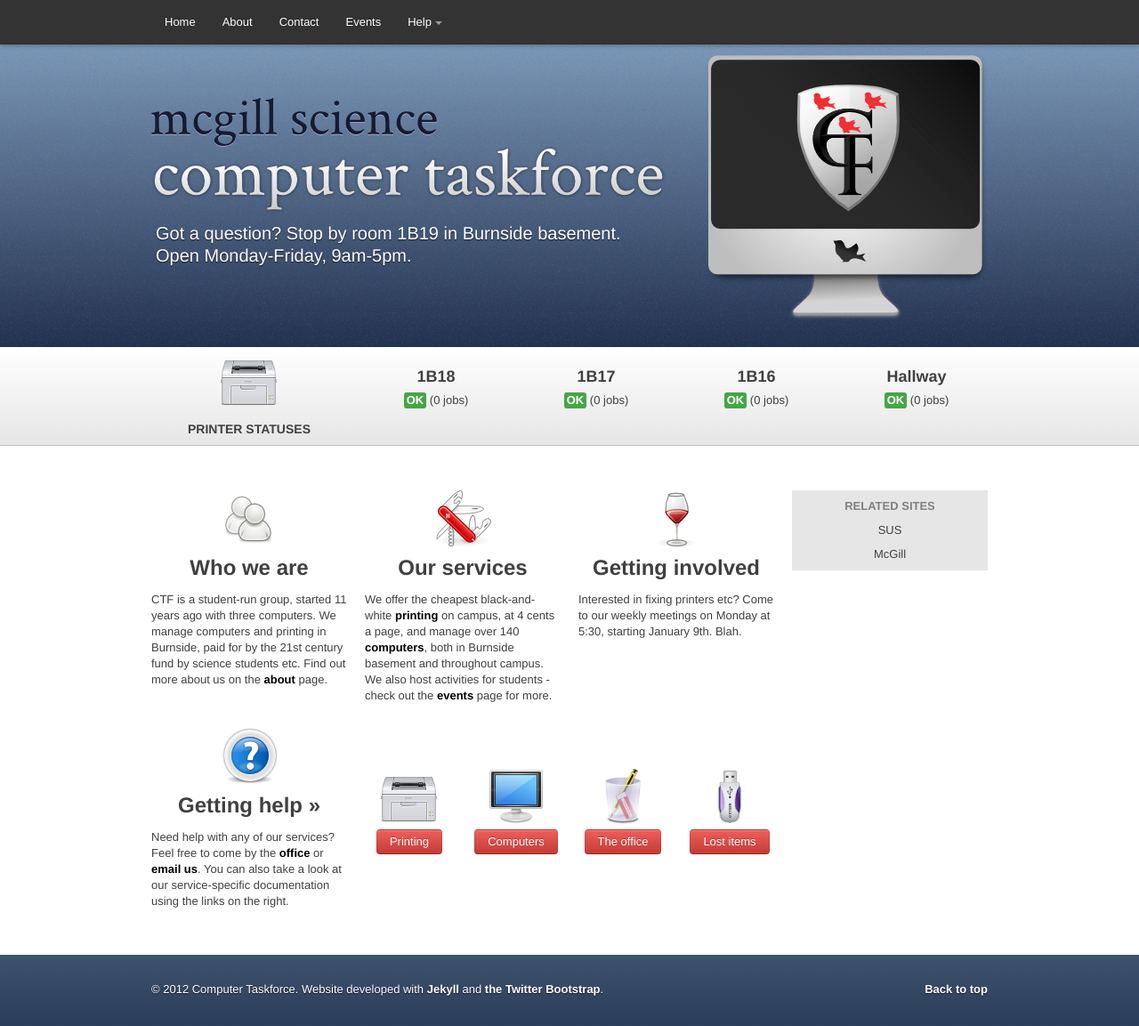
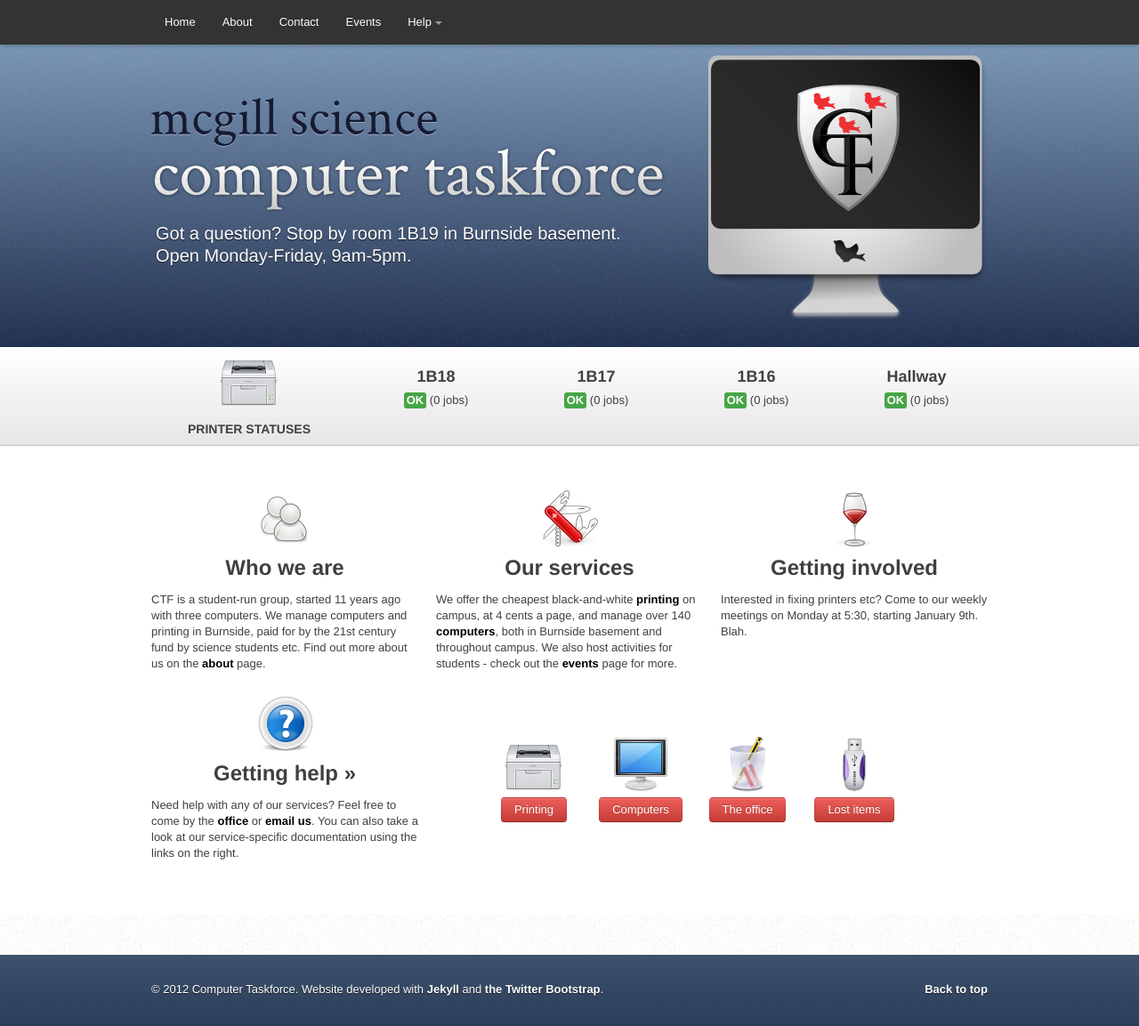
Before and after one commit to ctf/taskforce.sus.mcgill.ca, a Jekyll site: the page built from index.md, in a window 1280 px wide and 1153 px high. Shown: the whole window at 89% size. Built offline with Jekyll 4.4.1, drawn with Linux system fonts in a browser that asks for light colours; Markdown is read by kramdown in place of the engine named in the settings.

Commit message:
Rearrange home page layout
Gets rid of the "Related sites" bar and turns it into three columns of
equal width.

```diff
--- a/_layouts/home.html
+++ b/_layouts/home.html
@@ -38,24 +38,22 @@
 	</div>
 	<div id="content">
 		<div class="container">
-			<div class="row">
-				<div class="span12">
 					<div class="row">
-						<div class="span4">
+						<div class="span-one-third">
 							<div class="center">
 								<img src="img/people.png" alt="" />
 								<h2>Who we are</h2>
 							</div>
 							<p>{{ page.who-we-are | markdownify }}</p>
 						</div>
-						<div class="span4">
+						<div class="span-one-third">
 							<div class="center">
 								<img src="img/services.png" alt="" />
 								<h2>Our services</h2>
 							</div>
 						<p>{{ page.our-services | markdownify }}</p>
 						</div>
-						<div class="span4">
+						<div class="span-one-third">
 							<div class="center">
 								<img src="img/involved.png" alt="" />
 								<h2>Getting involved</h2>
@@ -65,15 +63,16 @@
 					</div>
 					<br />
 					<div class="row">
-						<div class="span4">
+						<div class="span-one-third">
 							<div class="center">
 								<img src="img/help.png" alt="" />
 								<h2>Getting help &raquo;</h2>
 							</div>
 							<p>{{ page.getting-help | markdownify }}</p>
 						</div>
-						<div class="span8">
+						<div class="span-two-thirds">
 							<div class="row" id="help-icons">
+								<div class="span1">&nbsp;</div>
 								{% for help_item in page.help %}
 								{% capture help_slug %}{{ help_item | downcase | split:" " | join:"-" }}{% endcapture %}
 								{% capture help_url %}{{ help_slug }}.html{% endcapture %}
@@ -87,14 +86,6 @@
 							</div>
 						</div>
 					</div>
-				</div>
-				<div class="span4 grey-bar">
-				<h6>Related sites</h6>
-				{% for related in page.related-sites %}
-				<p>{{ related }}</p>
-				{% endfor %}
-				</div>
-			</div>
 		</div>
 	</div>
 	{% include footer.html %}
--- a/css/taskforce.less
+++ b/css/taskforce.less
@@ -111,11 +111,6 @@
 	text-align: center;
 }
 
-.grey-bar {
-	background-color: @grayLighter;
-	.center;
-}
-
 #help-icons {
 	padding-top: 45px;
 }
```
